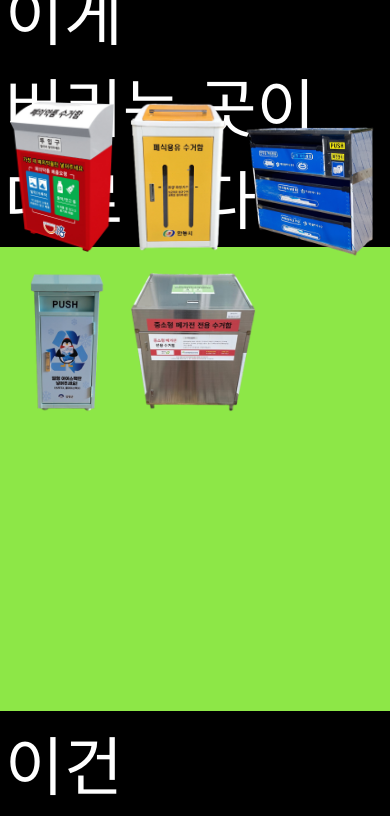
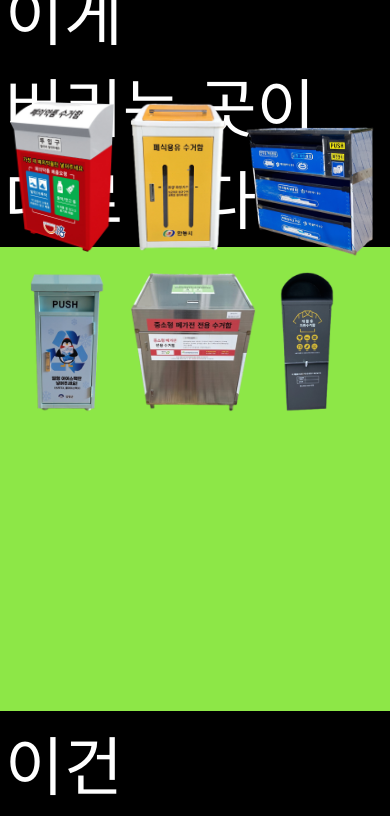
Before and after one commit to jeongdeulda/Where-can-I-throw-this-away-_Final, a plain HTML site: page index.html in a window 390 px wide. Shown: the part 2568-3384 px from the top of the page. Drawn offline with Linux system fonts and the light colour scheme; a web font is replaced by a local one.

Commit message:
Update index.html

```diff
--- a/index.html
+++ b/index.html
@@ -440,7 +440,7 @@
     		.resizable-image-B3{max-width: 100%; height: 130px; position: absolute; top: 2695px; left: 245px;}
     		.resizable-image-B4{max-width: 100%; height: 140px; position: absolute; top: 2840px; left: 30px;}
     		.resizable-image-B5{max-width: 100%; height: 140px; position: absolute; top: 2840px; left: 130px;}
-    		.resizable-image-B6{max-width: 100%; height: 140px; position: absolute; top: 28400px; left: 280px;}
+    		.resizable-image-B6{max-width: 100%; height: 140px; position: absolute; top: 2840px; left: 280px;}
 
     		.resizable-image-R1{max-width: 100%; height: 180px; position: absolute; top: 3500px; left: 10px;}
     		.resizable-image-R2{max-width: 100%; height: 85px; position: absolute; top: 3510px; left: 130px;}
```
